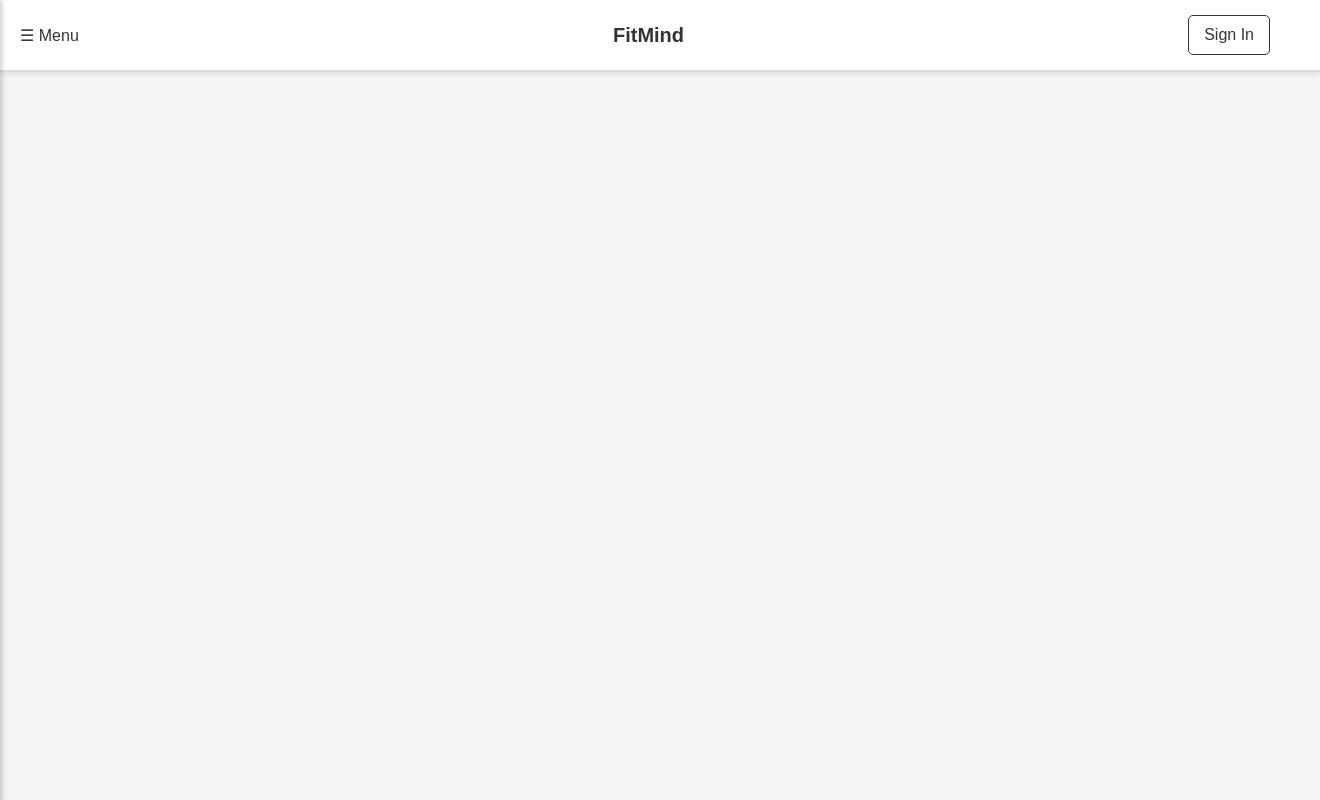
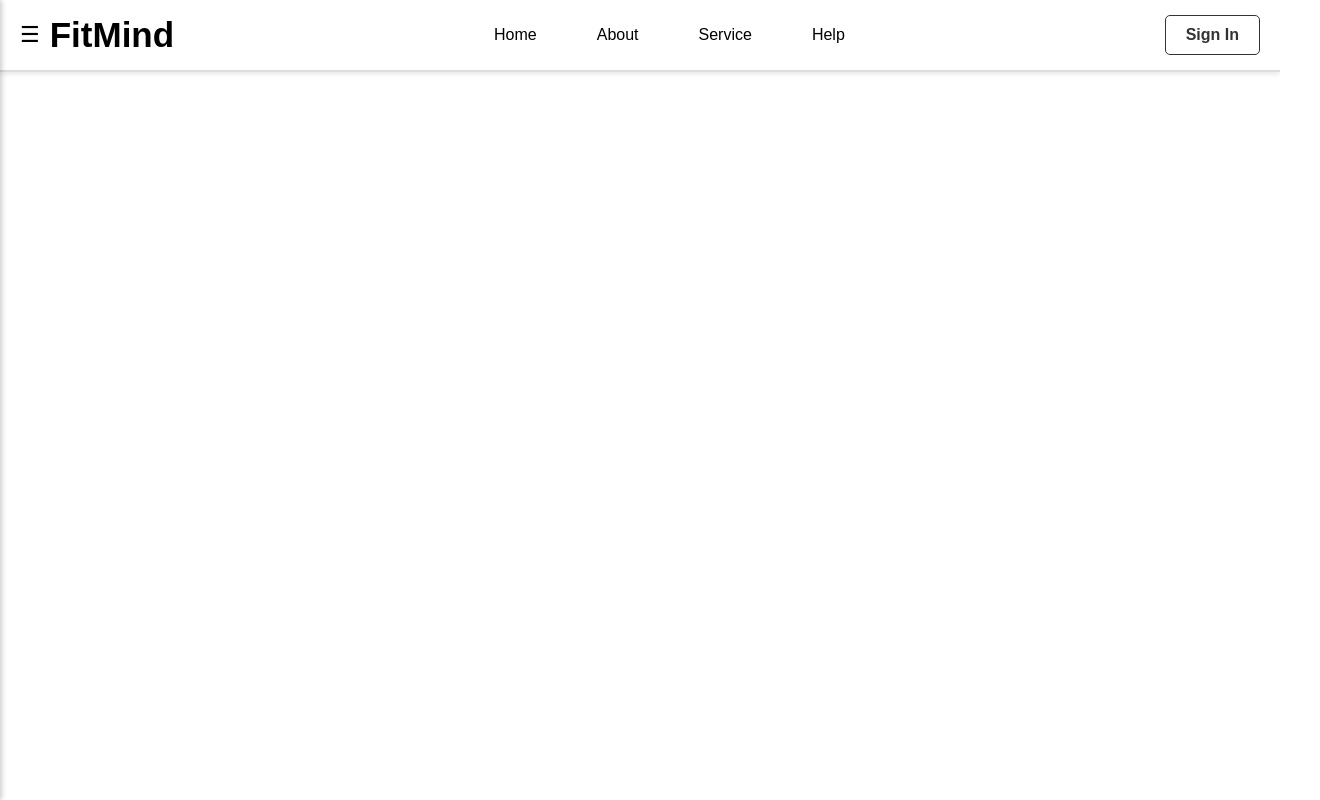
Before and after one commit to Chloe7243/Fitmind-Enhancement, a plain HTML site: page Home_Page/index.html in a window 1280 px wide. Shown: the whole page, 1320 px wide, since content can reach past the window. Drawn offline with Linux system fonts and the light colour scheme.

Commit message:
New Update

```diff
--- a/Home_Page/index.html
+++ b/Home_Page/index.html
@@ -3,28 +3,40 @@
 <head>
     <meta charset="UTF-8">
     <meta name="viewport" content="width=device-width, initial-scale=1.0">
-    <title>FitMind - Navbar</title>
+    <title>FitMind</title>
     <link rel="stylesheet" href="styles.css">
     <script defer src="script.js"></script>
 </head>
 <body>
+
+    <!-- Navigation Bar -->
     <header>
         <div class="navbar">
-            <div class="menu-btn" onclick="toggleMenu()">&#9776; Menu</div>
+            <div class="menu-container">
+                <div class="menu-icon" id="menu-icon">&#9776;</div>
                 <div class="logo"><a href="#">FitMind</a></div>
-            <div class="sign-in"><a href="#">Sign In</a></div>
             </div>
+            <nav class="nav-links">
+                <a href="#">Home</a>
+                <a href="#">About</a>
+                <a href="#">Service</a>
+                <a href="#">Help</a>
+            </nav>
+            <button class="sign-in" onclick="window.location.href='#'">Sign In</button>
 
-        <!-- Menu Bar -->
+        </div>
+    </header>
+
+    <!-- Sidebar Menu -->
     <div class="menu-box" id="menu-box">
         <ul>
-                <li><a href="#">Home</a></li>
+            <li><a href="#">DashBoard</a></li>
             <li><a href="#">Stress Tracking</a></li>
             <li><a href="#">Exercise Tracking</a></li>
             <li><a href="#">Community</a></li>
             <li><a href="#">Notifications</a></li>
         </ul>
     </div>
-    </header>
+
 </body>
 </html>
--- a/Home_Page/script.js
+++ b/Home_Page/script.js
@@ -1,18 +1,20 @@
 document.addEventListener("DOMContentLoaded", function () {
-    const menuBtn = document.querySelector(".menu-btn");
-    const menuBox = document.querySelector("#menu-box");
+    const menuBtn = document.querySelector("#menu-icon"); // Ensure correct ID
+    const menuBox = document.querySelector("#menu-box"); // Ensure correct ID
     const body = document.querySelector("body");
 
     menuBtn.addEventListener("click", function (event) {
         event.stopPropagation(); // Prevents click from closing immediately
-        menuBox.classList.toggle("active");
-        menuBtn.classList.toggle("pushed");
+        menuBox.classList.toggle("active"); // Toggle menu visibility
+        menuBtn.classList.toggle("pushed"); // Add animation effect if needed
+        body.classList.toggle("overlay-active"); // Prevent scrolling when menu is open
     });
 
     document.addEventListener("click", function (event) {
         if (!menuBox.contains(event.target) && !menuBtn.contains(event.target)) {
             menuBox.classList.remove("active");
             menuBtn.classList.remove("pushed");
+            body.classList.remove("overlay-active"); // Restore scrolling when menu closes
         }
     });
 });
--- a/Home_Page/styles.css
+++ b/Home_Page/styles.css
@@ -1,7 +1,10 @@
-body {
+/* Body */
+* {
     margin: 0;
+    padding: 0;
+    box-sizing: border-box;
     font-family: Arial, sans-serif;
-    background-color: #f4f4f4;
+    font-family: 'Poppins', 'Montserrat', sans-serif;
 }
 
 header {
@@ -23,42 +26,57 @@ header {
     justify-content: space-between;
 }
 
-.menu-btn {
-    font-size: 16px;
+.menu-container {
+    display: flex;
+    align-items: center;
+    gap: 10px;
+}
+
+.menu-icon {
+    font-size: 22px;
     cursor: pointer;
-    background: none;
-    border: none;
-    color: #333;
 }
 
 .logo a {
+    font-size: 35px;
+    font-weight: bold;
     text-decoration: none;
-    font-size: 20px;
-    font-weight: bold;
-    color: #333;
+    color: black;
 }
 
-.sign-in a {
+.nav-links {
+    display: flex;
+    gap: 60px;
+}
+
+.nav-links a {
+    color: black;
+    text-decoration: none;
+    font-size: 16px;
+}
+
+/* Sign In Button */
+.sign-in {
     text-decoration: none;
     font-size: 16px;
     color: #333;
-    padding: 10px 15px;
+    padding: 10px 20px;
     border: 1px solid #333;
     border-radius: 5px;
     transition: background 0.3s, color 0.3s;
-    position: relative;
-    left: -30px;
-    display: flex;
-    align-items: center;
-    justify-content: center;
-    white-space: nowrap;
+    background: white;
+    cursor: pointer;
+    display: inline-block;
+    font-weight: 600;
+    font-family: 'Poppins', sans-serif;
 }
 
-.sign-in a:hover {
+.sign-in:hover {
     background: #333;
     color: #fff;
 }
 
+/* Sidebar Menu */
 .menu-box {
     position: fixed;
     top: 0;
@@ -97,3 +115,14 @@ header {
 .menu-box ul li a:hover {
     background: #444;
 }
+
+/* When menu icon is clicked */
+.menu-icon.pushed {
+    color: gray; /* Optional: Change color when clicked */
+}
+
+/* Ensure clicking outside closes menu */
+body.overlay-active {
+    position: relative;
+    overflow: hidden;
+}
```
Also changed, not shown: 1 other file. Lines whose indentation alone changed are shown as unchanged.
